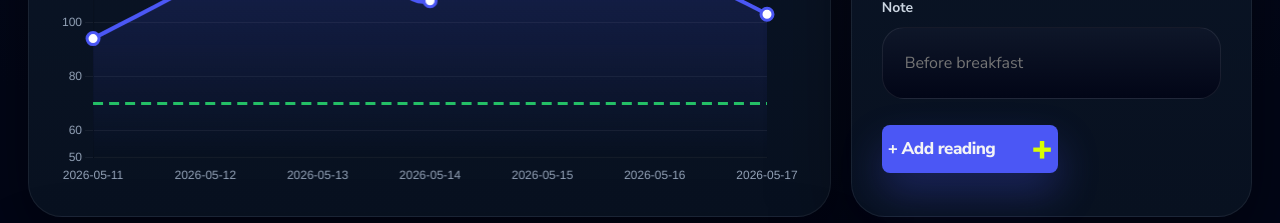
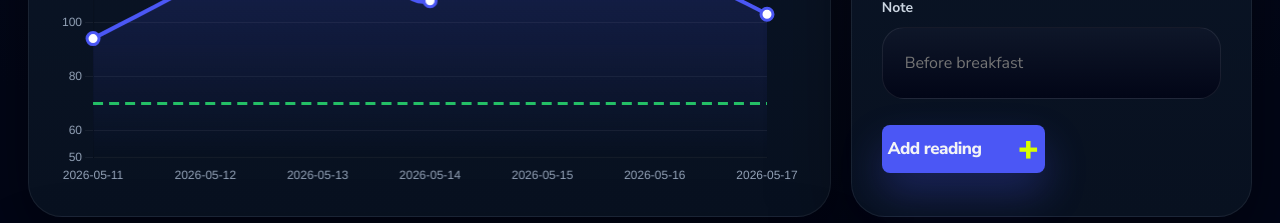
Before and after one commit to eeshdarthvader/gluco-track, a React (Vite) app: page / in a window 1280 px wide. Shown: the part 1020-1243 px from the top of the page. Built offline with nearby package versions, Linux system fonts and the light colour scheme; no server answers; the database is empty; the HTML template or start-up script is replaced by a standard one.

Commit message:
Update App.jsx

```diff
--- a/src/App.jsx
+++ b/src/App.jsx
@@ -321,7 +321,7 @@ export default function App() {
                 type="submit"
                 disabled={saving}
               >
-                {saving ? 'Saving...' : '+ Add reading'}
+                {saving ? 'Saving...' : 'Add reading'}
               </button>
             </div>
           </form>
```
